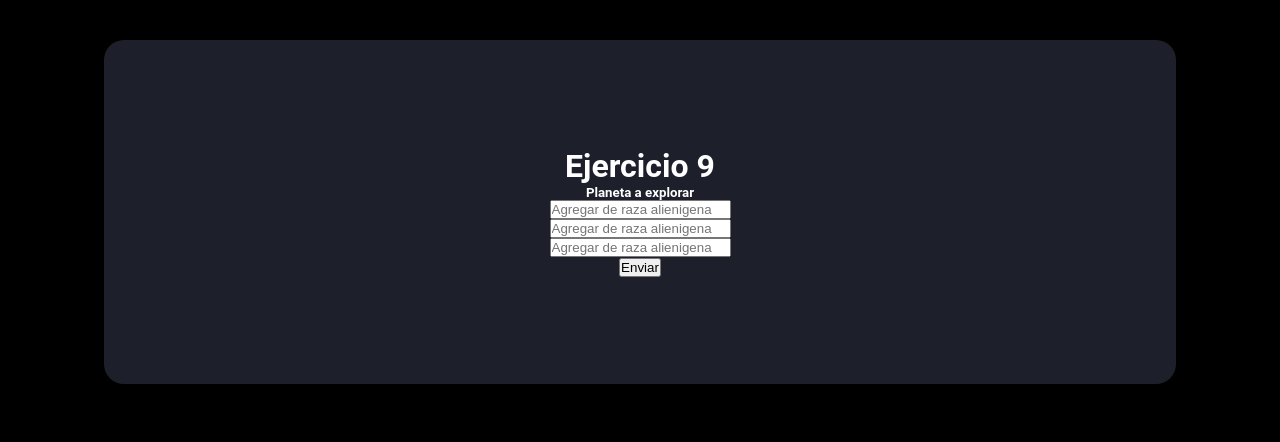
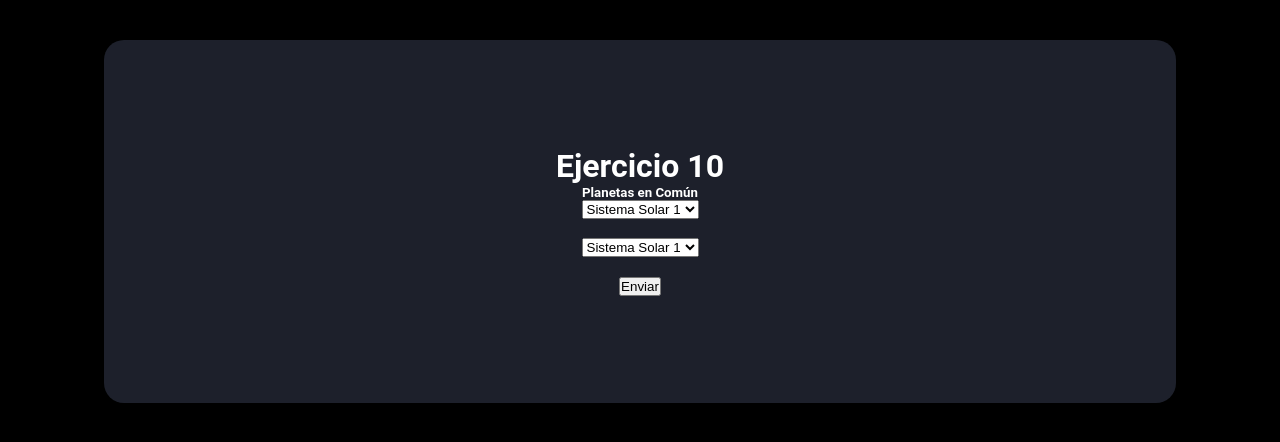
Before and after one commit to IvanGMtz/TallerPHP-arrays-, a PHP site: page /index.html in a window 1280 px wide. Shown: the top 442 px of the page. Run offline with PHP 8.4, Linux system fonts and the light colour scheme.

Commit message:
feat: :sparkles: Excercise 10

```diff
--- a/index.html
+++ b/index.html
@@ -11,11 +11,20 @@
 
     <div class="container">
             <form method="POST" class="form" action="index.php">
-                <h1>Ejercicio 9</h1>
-                <h5>Planeta a explorar</h5>
-                <input type="text" placeholder="Agregar de raza alienigena" name="0">
-                <input type="text" placeholder="Agregar de raza alienigena" name="1">
-                <input type="text" placeholder="Agregar de raza alienigena" name="2">
+                <h1>Ejercicio 10</h1>
+                <h5>Planetas en Común</h5>
+                <select name="SisSolar" class="controls"><br>
+                    <option value="0">Sistema Solar 1</option>
+                    <option value="1">Sistema Solar 2</option>
+                    <option value="2">Sistema Solar 3</option>
+                    <option value="3">Sistema Solar 4</option>
+                </select><br>
+                <select name="SisSolar2" class="controls">
+                    <option value="0">Sistema Solar 1</option>
+                    <option value="1">Sistema Solar 2</option>
+                    <option value="2">Sistema Solar 3</option>
+                    <option value="3">Sistema Solar 4</option>
+                </select><br>
                 <div class="botones">
                     <input class="btn" type="submit" value="Enviar">
                 </div>
```
Also changed, not shown: index.php (+12 -5 lines).
